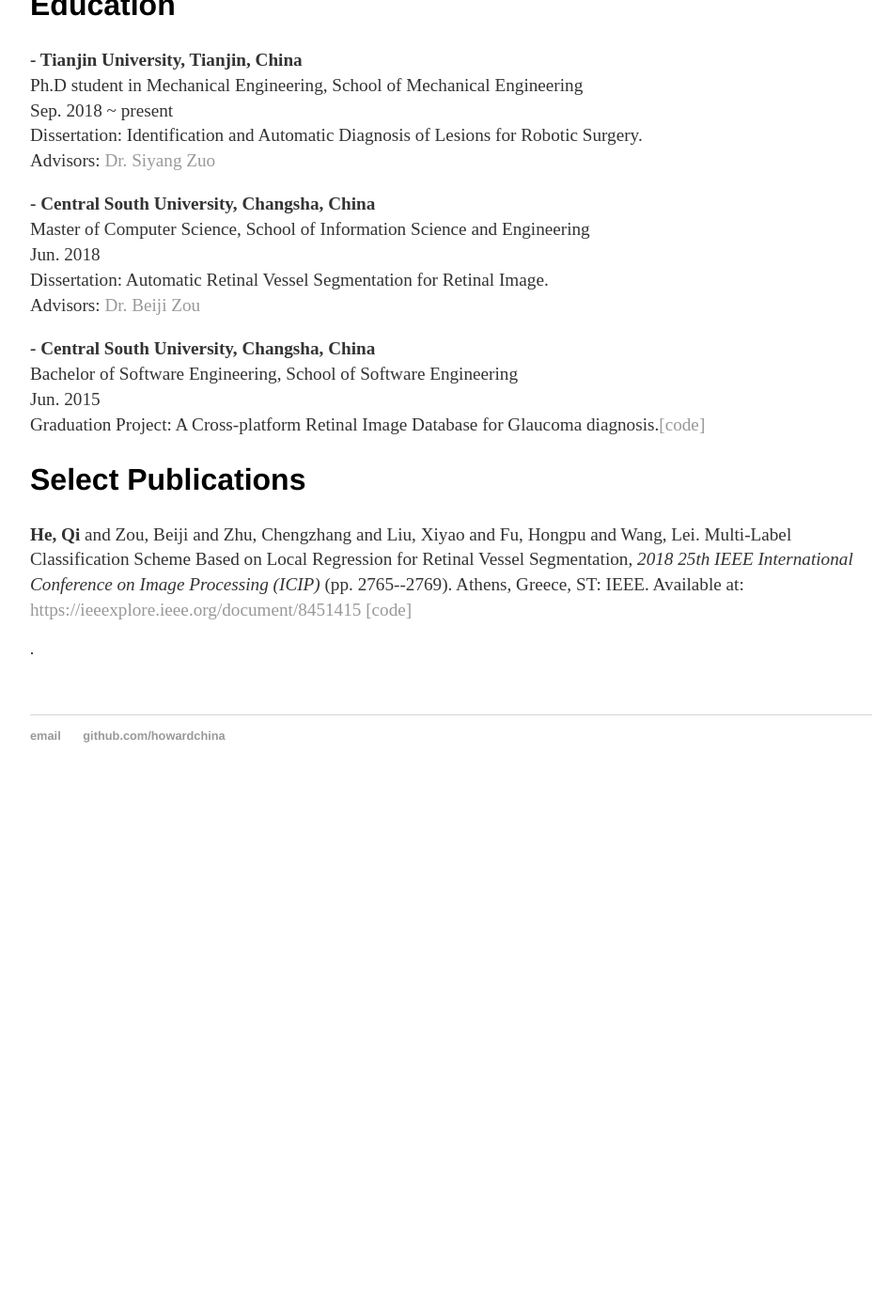
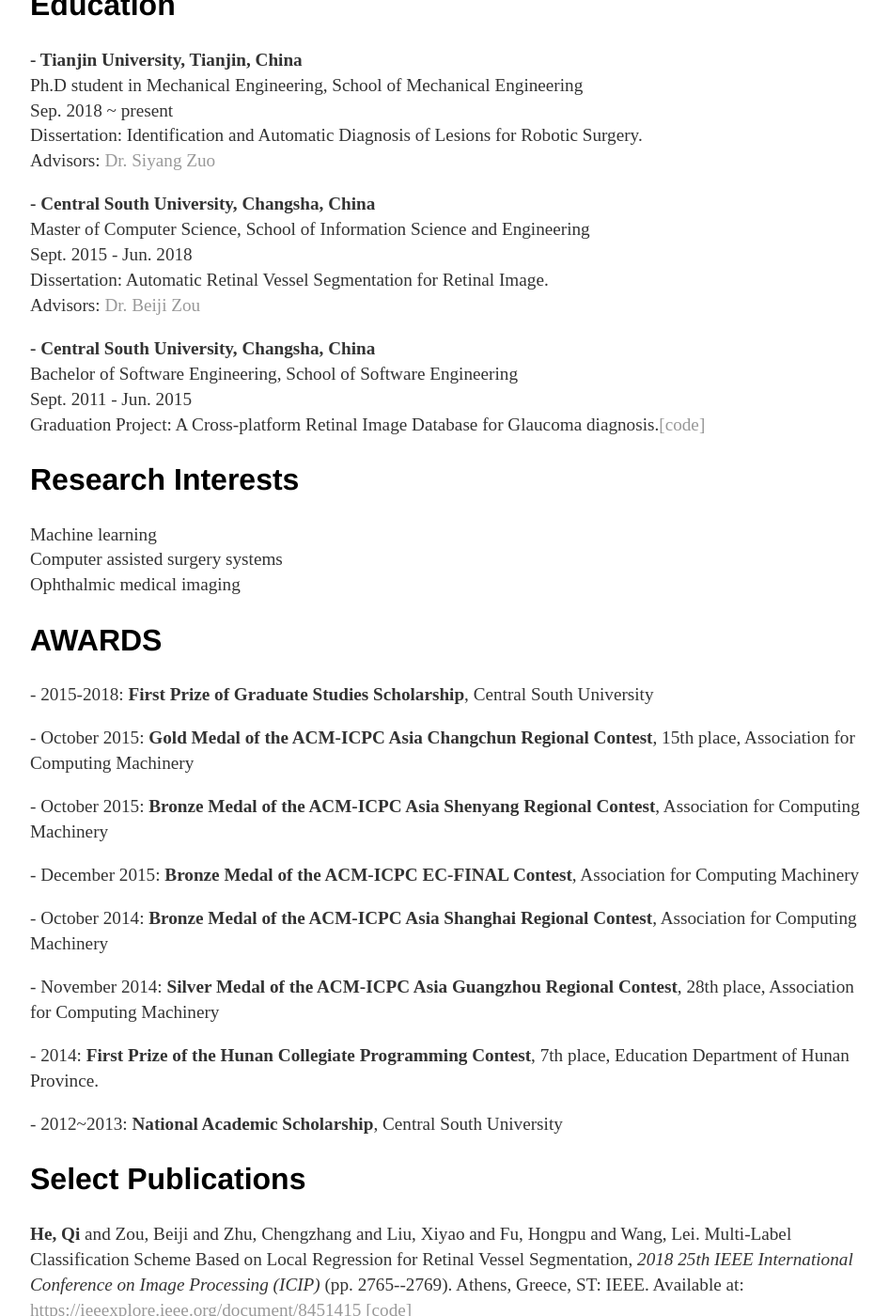
Before and after one commit to howardchina/howardchina.github.io, a Jekyll site: the page built from cv/index.html, in a window 1280 px wide and 1400 px high, scrolled down 373 px. Shown: the whole window at 94% size, without its empty margins (160-1106 px from the left). Built offline with Jekyll 4.4.1, drawn with Linux system fonts in a browser that asks for light colours; before the commit the page ends 1225 px from its top, so only the background shows below that.

Commit message:
add awards

```diff
--- a/cv/index.html
+++ b/cv/index.html
@@ -24,14 +24,30 @@
 
 					<p><strong>- Central South University, Changsha, China</strong><br>
 						Master of Computer Science, School of Information Science and Engineering <br>
-						Jun. 2018<br>
+						Sept. 2015 - Jun. 2018<br>
 						Dissertation: Automatic Retinal Vessel Segmentation for Retinal Image.<br>
 						Advisors: <a href="http://202.197.61.251/sisehr/blog.jsp?lg=204194">Dr. Beiji Zou</a></p>
 
 					<p><strong>- Central South University, Changsha, China</strong><br>
 						Bachelor of Software Engineering, School of Software Engineering<br>
-						Jun. 2015<br>
+						Sept. 2011 - Jun. 2015<br>
 						Graduation Project: A Cross-platform Retinal Image Database for Glaucoma diagnosis.<a href="https://github.com/howardchina/BGIDB">[code]</a></p>
+
+					<h2>Research Interests</h2>
+					<p>Machine learning<br>
+					Computer assisted surgery systems<br>
+					Ophthalmic medical imaging</p>
+
+					<h2>AWARDS</h2>
+					<p>- 2015-2018: <strong> First Prize of Graduate Studies Scholarship</strong>, Central South University</p>
+					<p>- October 2015: <strong> Gold Medal of the ACM-ICPC Asia Changchun Regional Contest</strong>, 15th place, Association for Computing Machinery</p>
+					<p>- October 2015: <strong>Bronze Medal of the ACM-ICPC Asia Shenyang Regional Contest</strong>, Association for Computing Machinery</p>
+					<p>- December 2015: <strong>Bronze Medal of the ACM-ICPC EC-FINAL Contest</strong>, Association for Computing Machinery</p>
+					<p>- October 2014: <strong>Bronze Medal of the ACM-ICPC Asia Shanghai Regional Contest</strong>, Association for Computing Machinery</p>
+ 					<p>- November 2014: <strong>Silver Medal of the ACM-ICPC Asia Guangzhou Regional Contest</strong>, 28th place, Association for Computing Machinery</p>
+					<p>- 2014: <strong>First Prize of the Hunan Collegiate Programming Contest</strong>, 7th place, Education Department of Hunan Province.</p>
+					<p>- 2012~2013: <strong>National Academic Scholarship</strong>, Central South University</p>
+
 
 					<h2>Select Publications</h2>
 
```
